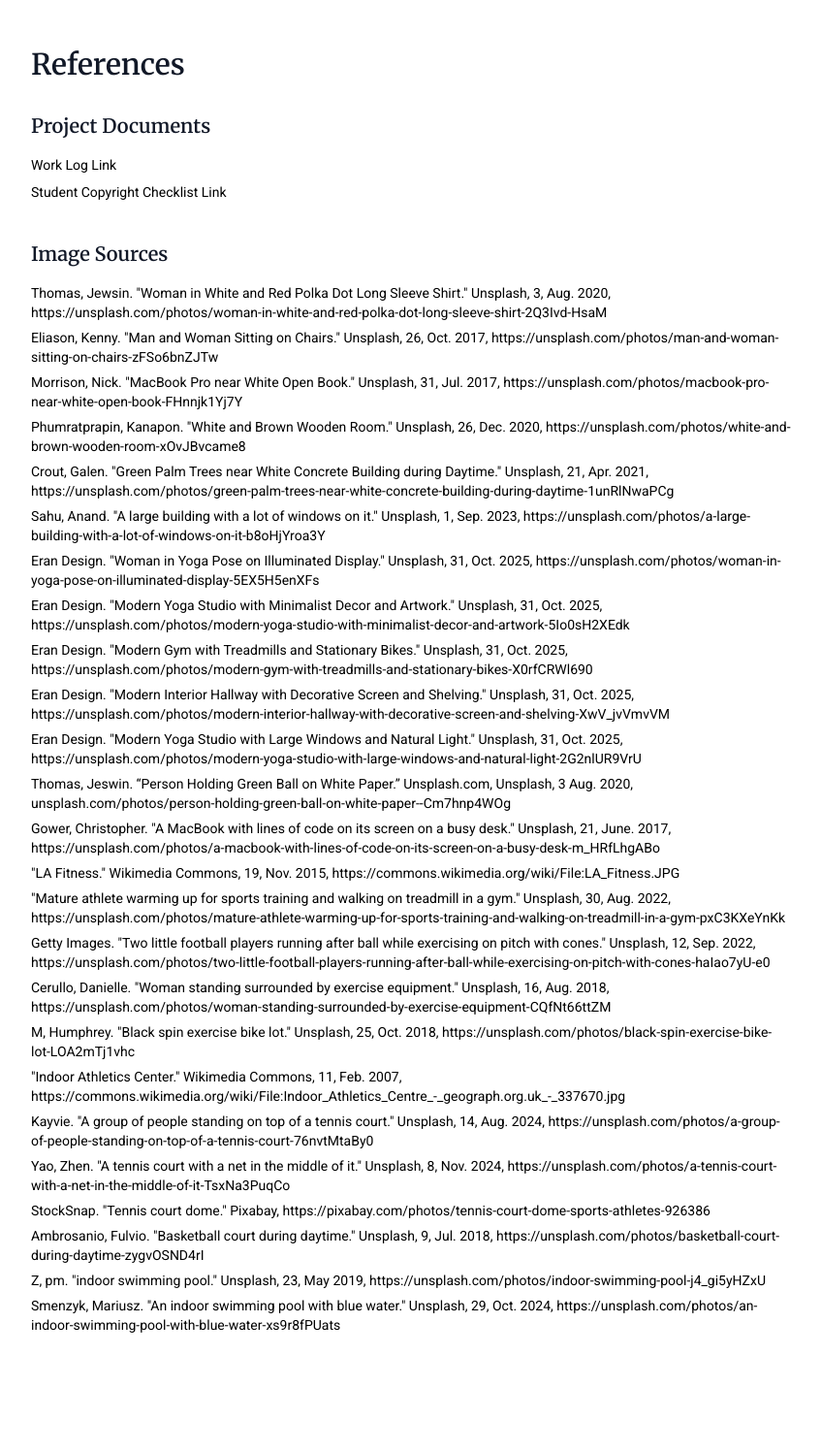
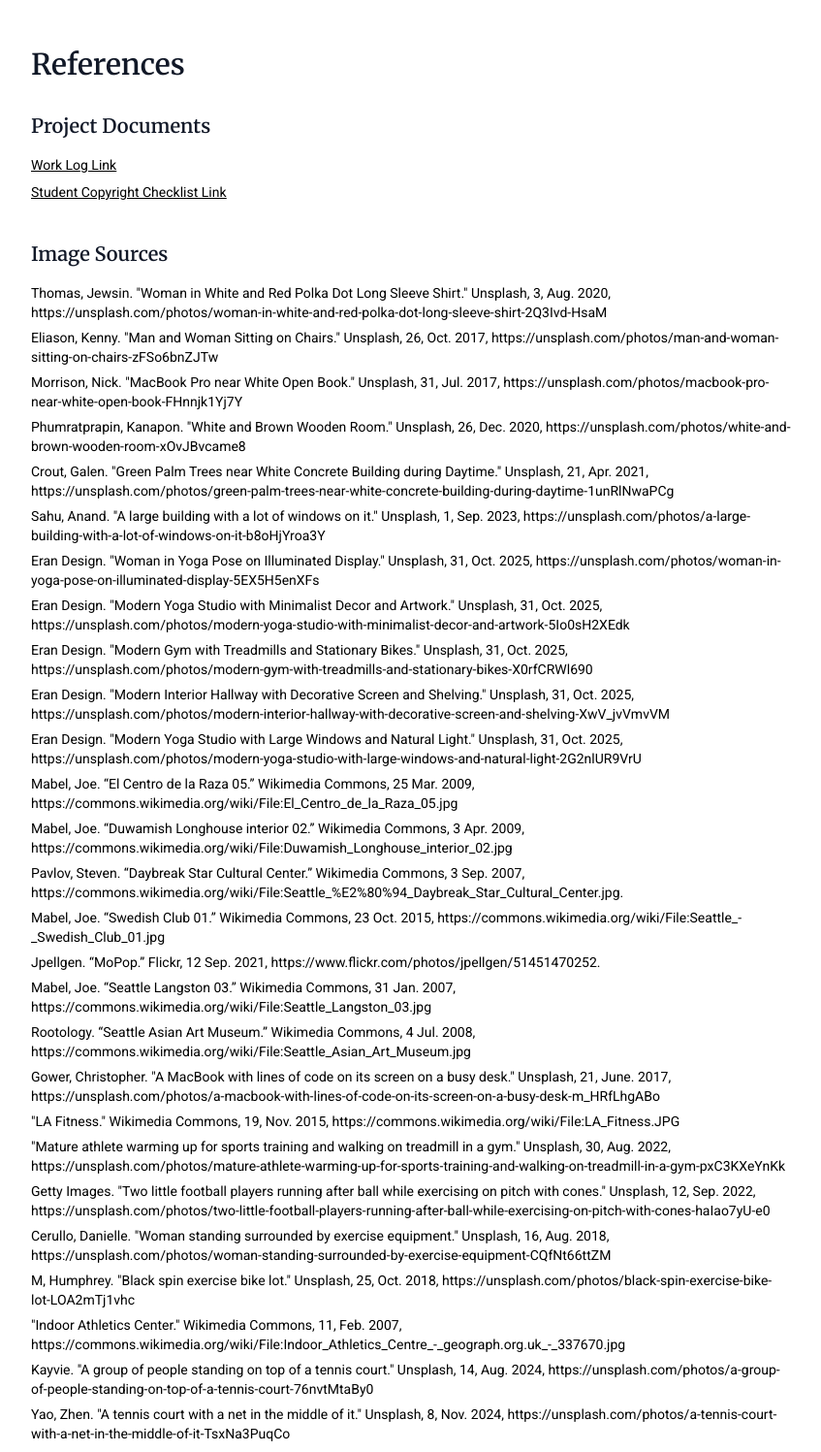
Before and after one commit to emilydma08/community-resource-hub, a Flask app: page /references in a window 1280 px wide. Shown: the part 64-1561 px from the top of the page at 97% size, without its empty margins (216-1063 px from the left). Before the commit the page ends 1438 px from the top, so only its background shows below. Run offline with Flask 3, Linux system fonts and the light colour scheme; some libraries are stand-ins or nearby versions.

Commit message:
references

```diff
--- a/templates/reference.html
+++ b/templates/reference.html
@@ -18,10 +18,10 @@
         <section class="mb-10">
             <h2 class="heading-font text-xl font-semibold text-gray-900 mb-4">Project Documents</h2>
             <ul class="space-y-2">
-                <li class="body-font text-sm">
+                <li class="body-font text-sm underline">
                     <a href="https://1drv.ms/b/c/72cec2e34fdcb0f9/IQCaArjbvQsRTL7bgiwJSJAMAbAE_kFVmSsbEE7IdSC3d8A?e=USiNvA" target="_blank">Work Log Link</a>
                 </li>
-                <li class="body-font text-sm">
+                <li class="body-font text-sm underline">
                     <a href="https://lwsd-my.sharepoint.com/:b:/g/personal/1060660_lwsd_org/IQALO_pD3ANzR6ISQAqyuBEfARTFeRKagwUca9_uHcaQB3Y?e=GhSdnO" target="_blank">Student Copyright Checklist Link</a>
                 </li>
             </ul>
@@ -41,8 +41,13 @@
                 <li class="body-font text-sm"><a href="https://unsplash.com/photos/modern-gym-with-treadmills-and-stationary-bikes-X0rfCRWl690" target="_blank">Eran Design. "Modern Gym with Treadmills and Stationary Bikes." Unsplash, 31, Oct. 2025, https://unsplash.com/photos/modern-gym-with-treadmills-and-stationary-bikes-X0rfCRWl690</a></li>
                 <li class="body-font text-sm"><a href="https://unsplash.com/photos/modern-interior-hallway-with-decorative-screen-and-shelving-XwV_jvVmvVM" target="_blank">Eran Design. "Modern Interior Hallway with Decorative Screen and Shelving." Unsplash, 31, Oct. 2025, https://unsplash.com/photos/modern-interior-hallway-with-decorative-screen-and-shelving-XwV_jvVmvVM</a></li>
                 <li class="body-font text-sm"><a href="https://unsplash.com/photos/modern-yoga-studio-with-large-windows-and-natural-light-2G2nlUR9VrU" target="_blank">Eran Design. "Modern Yoga Studio with Large Windows and Natural Light." Unsplash, 31, Oct. 2025, https://unsplash.com/photos/modern-yoga-studio-with-large-windows-and-natural-light-2G2nlUR9VrU</a></li>
-                <!--<li class="body-font text-sm"><a href="" target="_blank"></a></li>-->
-                <li class="body-font text-sm"><a href="https://unsplash.com/photos/person-holding-green-ball-on-white-paper--Cm7hnp4WOg" target="_blank">‌Thomas, Jeswin. “Person Holding Green Ball on White Paper.” Unsplash.com, Unsplash, 3 Aug. 2020, unsplash.com/photos/person-holding-green-ball-on-white-paper--Cm7hnp4WOg</a></li>
+                <li class="body-font text-sm"><a href="https://commons.wikimedia.org/wiki/File:El_Centro_de_la_Raza_05.jpg" target="_blank">Mabel, Joe. “El Centro de la Raza 05.” Wikimedia Commons, 25 Mar. 2009, https://commons.wikimedia.org/wiki/File:El_Centro_de_la_Raza_05.jpg </a></li>
+                <li class="body-font text-sm"><a href="https://commons.wikimedia.org/wiki/File:Duwamish_Longhouse_interior_02.jpg" target="_blank">Mabel, Joe. “Duwamish Longhouse interior 02.” Wikimedia Commons, 3 Apr. 2009, https://commons.wikimedia.org/wiki/File:Duwamish_Longhouse_interior_02.jpg</a></li>
+                <li class="body-font text-sm"><a href="https://commons.wikimedia.org/wiki/File:Seattle_%E2%80%94_Daybreak_Star_Cultural_Center.jpg" target="_blank">Pavlov, Steven. “Daybreak Star Cultural Center.” Wikimedia Commons, 3 Sep. 2007, https://commons.wikimedia.org/wiki/File:Seattle_%E2%80%94_Daybreak_Star_Cultural_Center.jpg.</a></li>
+                <li class="body-font text-sm"><a href="https://commons.wikimedia.org/wiki/File:Seattle_-_Swedish_Club_01.jpg" target="_blank">Mabel, Joe. “Swedish Club 01.” Wikimedia Commons, 23 Oct. 2015, https://commons.wikimedia.org/wiki/File:Seattle_-_Swedish_Club_01.jpg</a></li>
+                <li class="body-font text-sm"><a href="https://www.flickr.com/photos/jpellgen/51451470252" target="_blank">Jpellgen. “MoPop.” Flickr, 12 Sep. 2021, https://www.flickr.com/photos/jpellgen/51451470252. </a></li>
+                <li class="body-font text-sm"><a href="https://commons.wikimedia.org/wiki/File:Seattle_Langston_03.jpg" target="_blank">Mabel, Joe. “Seattle Langston 03.” Wikimedia Commons, 31 Jan. 2007, https://commons.wikimedia.org/wiki/File:Seattle_Langston_03.jpg</a></li>
+                <li class="body-font text-sm"><a href="https://commons.wikimedia.org/wiki/File:Seattle_Asian_Art_Museum.jpg" target="_blank">Rootology. “Seattle Asian Art Museum.” Wikimedia Commons, 4 Jul. 2008, https://commons.wikimedia.org/wiki/File:Seattle_Asian_Art_Museum.jpg</a></li>
                 <li class="body-font text-sm"><a href="https://unsplash.com/photos/a-macbook-with-lines-of-code-on-its-screen-on-a-busy-desk-m_HRfLhgABo" target="_blank">Gower, Christopher. "A MacBook with lines of code on its screen on a busy desk." Unsplash, 21, June. 2017, https://unsplash.com/photos/a-macbook-with-lines-of-code-on-its-screen-on-a-busy-desk-m_HRfLhgABo</a></li>
                 <li class="body-font text-sm"><a href="https://commons.wikimedia.org/wiki/File:LA_Fitness.JPG" target="_blank">"LA Fitness." Wikimedia Commons, 19, Nov. 2015, https://commons.wikimedia.org/wiki/File:LA_Fitness.JPG</a></li>
                 <li class="body-font text-sm"><a href="https://unsplash.com/photos/mature-athlete-warming-up-for-sports-training-and-walking-on-treadmill-in-a-gym-pxC3KXeYnKk" target="_blank">"Mature athlete warming up for sports training and walking on treadmill in a gym." Unsplash, 30, Aug. 2022, https://unsplash.com/photos/mature-athlete-warming-up-for-sports-training-and-walking-on-treadmill-in-a-gym-pxC3KXeYnKk</a></li>
```
